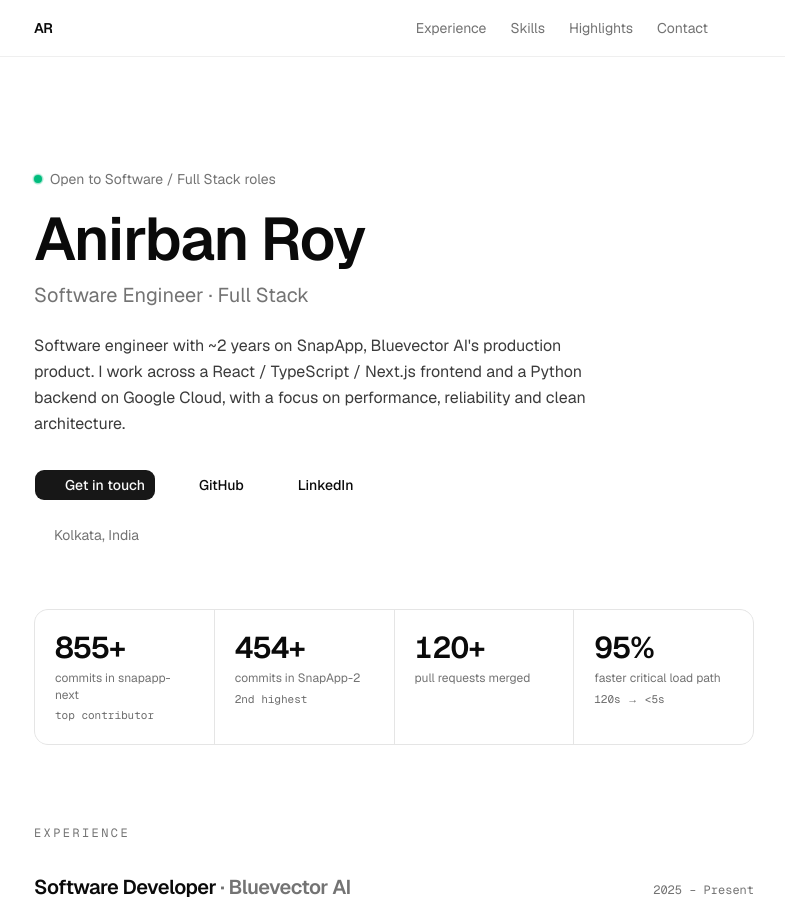
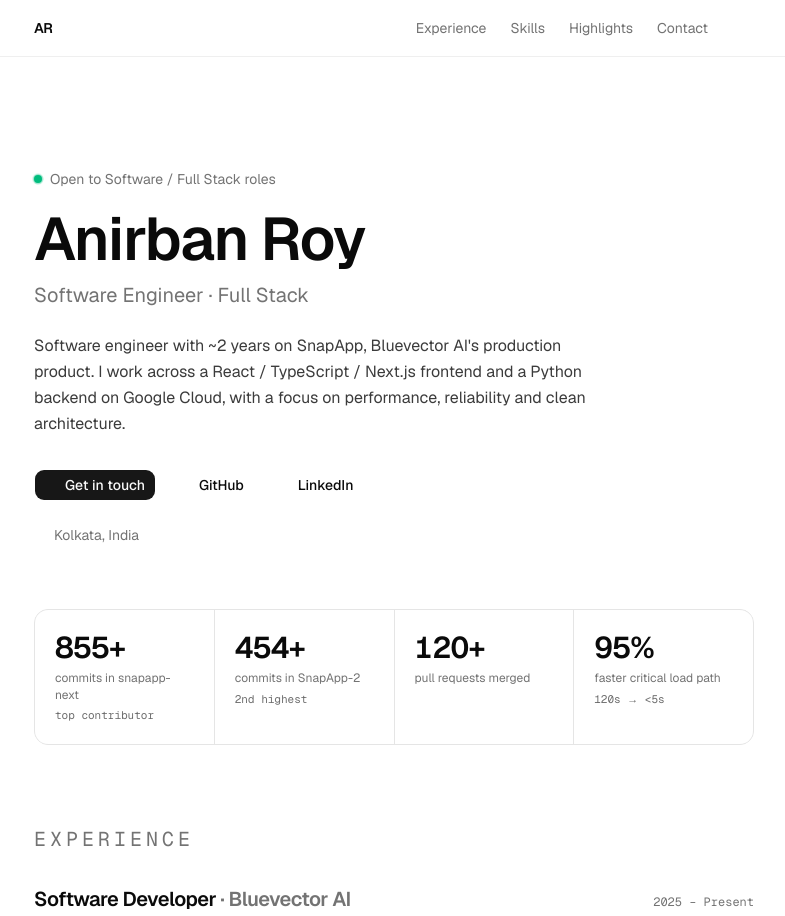
Before and after one commit to AnirbanRoyy/portfolio, a Next.js app: page / in a window 1280 px wide. Shown: the top 916 px of the page, without its empty margins (246-1031 px from the left). Built offline with nearby package versions, Linux system fonts and the light colour scheme; some icons are missing.

Commit message:
fix: adjust heading size in Section component for better visibility

```diff
--- a/src/components/sections/section.tsx
+++ b/src/components/sections/section.tsx
@@ -13,7 +13,7 @@ export function Section({
     return (
         <section id={id} className="scroll-mt-20 py-14">
             <Reveal>
-                <h2 className="mb-8 font-mono text-xs uppercase tracking-[0.2em] text-muted-foreground">
+                <h2 className="mb-8 font-mono text-xl uppercase tracking-[0.2em] text-muted-foreground">
                     {title}
                 </h2>
             </Reveal>
```
